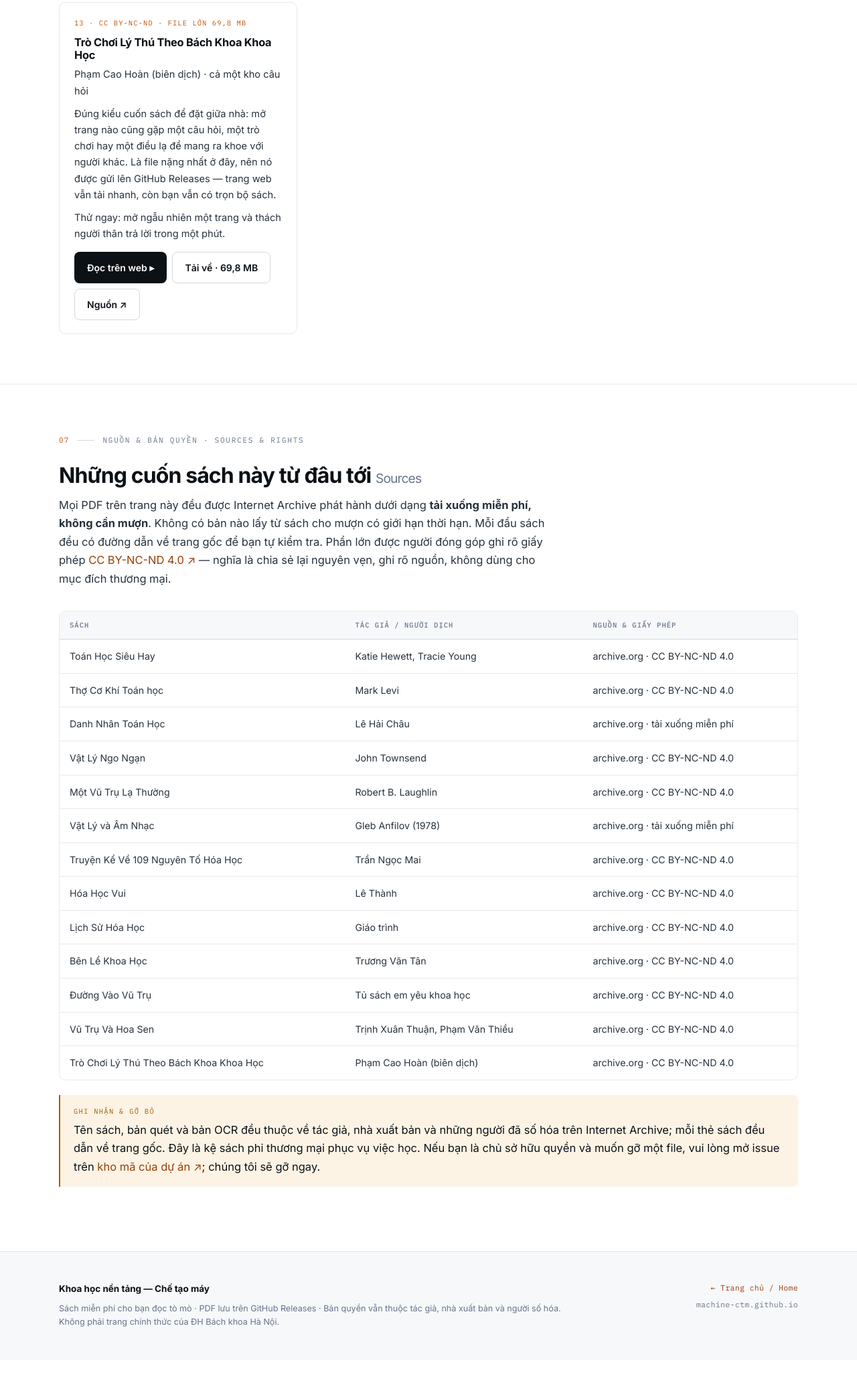
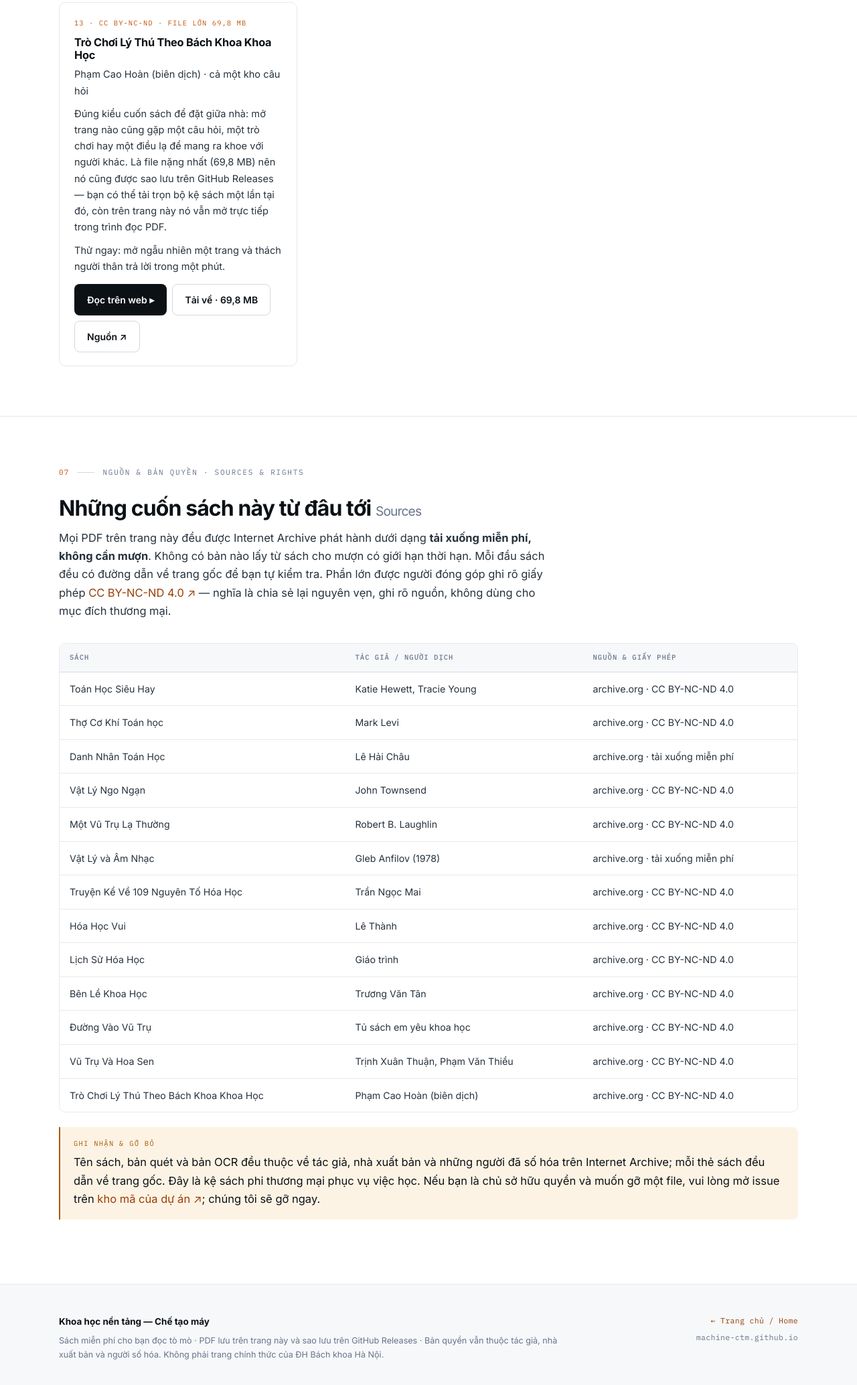
Before and after one commit to machine-ctm/machine-ctm.github.io, a plain HTML site: page vi/foundation/index.html in a window 1280 px wide. Shown: the part 5193-7261 px from the top of the page at 67% size. Before the commit the page ends 7224 px from the top, so only its background shows below. Drawn offline with Linux system fonts and the light colour scheme.

Commit message:
fix: Vietnamese Foundation/cross-list wording now says PDFs are same-origin + Release mirror
Two VI pages still said the science PDFs were 'stored on / sent up to GitHub
Releases'; corrected to match the EN 'hosted on this site and mirrored on a
GitHub Release' (they open in the in-browser Reader, Release is bulk-download mirror).

```diff
--- a/vi/foundation/index.html
+++ b/vi/foundation/index.html
@@ -350,7 +350,7 @@
           <span class="n">13 · CC BY-NC-ND · FILE LỚN 69,8 MB</span>
           <h3>Trò Chơi Lý Thú Theo Bách Khoa Khoa Học</h3>
           <p class="small dim" style="margin-bottom:10px">Phạm Cao Hoàn (biên dịch) · cả một kho câu hỏi</p>
-          <p>Đúng kiểu cuốn sách để đặt giữa nhà: mở trang nào cũng gặp một câu hỏi, một trò chơi hay một điều lạ để mang ra khoe với người khác. Là file nặng nhất ở đây, nên nó được gửi lên GitHub Releases — trang web vẫn tải nhanh, còn bạn vẫn có trọn bộ sách.</p>
+          <p>Đúng kiểu cuốn sách để đặt giữa nhà: mở trang nào cũng gặp một câu hỏi, một trò chơi hay một điều lạ để mang ra khoe với người khác. Là file nặng nhất (69,8 MB) nên nó cũng được sao lưu trên GitHub Releases — bạn có thể tải trọn bộ kệ sách một lần tại đó, còn trên trang này nó vẫn mở trực tiếp trong trình đọc PDF.</p>
           <p class="small dim" style="margin-top:10px">Thử ngay: mở ngẫu nhiên một trang và thách người thân trả lời trong một phút.</p>
           <div style="margin-top:14px;display:flex;gap:8px;flex-wrap:wrap">
             <a class="btn btn-p" href="/reader.html?file=/books/files/tro-choi-ly-thu-bach-khoa.pdf">Đọc trên web ▸</a>
@@ -405,7 +405,7 @@
   <div class="wrap foot-in">
     <div class="foot-l">
       <span class="brand-mini">Khoa học nền tảng — Chế tạo máy</span>
-      <p>Sách miễn phí cho bạn đọc tò mò · PDF lưu trên GitHub Releases · Bản quyền vẫn thuộc tác giả, nhà xuất bản và người số hóa. Không phải trang chính thức của ĐH Bách khoa Hà Nội.</p>
+      <p>Sách miễn phí cho bạn đọc tò mò · PDF lưu trên trang này và sao lưu trên GitHub Releases · Bản quyền vẫn thuộc tác giả, nhà xuất bản và người số hóa. Không phải trang chính thức của ĐH Bách khoa Hà Nội.</p>
     </div>
     <div class="foot-r">
       <span class="mono"><a href="../../index.html">← Trang chủ / Home</a></span>
```
Also changed, not shown: vi/books/index.html (+1 -1 lines).
